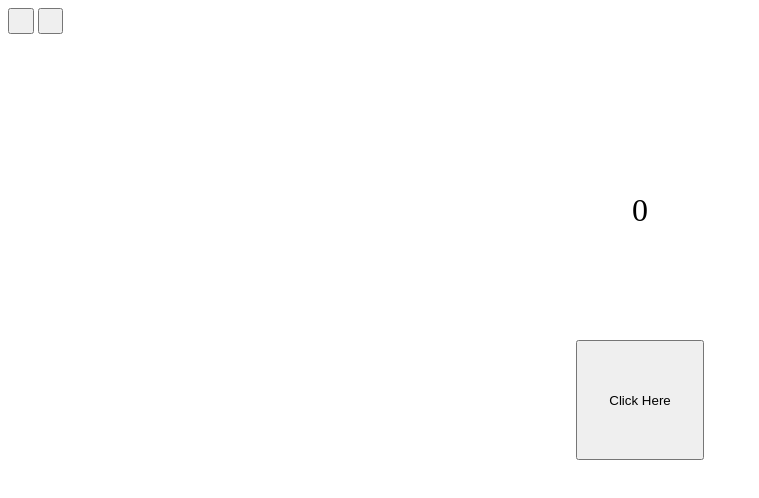
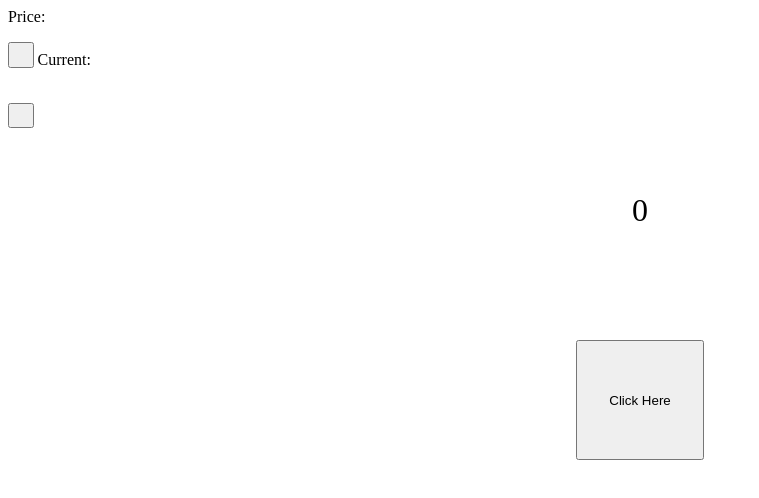
Before and after one commit to looserty1/danish-clicker, a plain HTML site: page index.html in a window 1280 px wide. Shown: the whole page, without its empty margins (0-759 px from the left). Drawn offline with Linux system fonts and the light colour scheme.

Commit message:
Update index.html

```diff
--- a/index.html
+++ b/index.html
@@ -24,7 +24,7 @@
   </style>
 </head>
 <body>
-  <button id="pc"></button>
+  Price: <p></p><button id="pc"></button> Current: <p></p><br>
   <button id="ps"></button>
   <p id="score">0</p>
   <button id="danish">Click Here</button>
```
